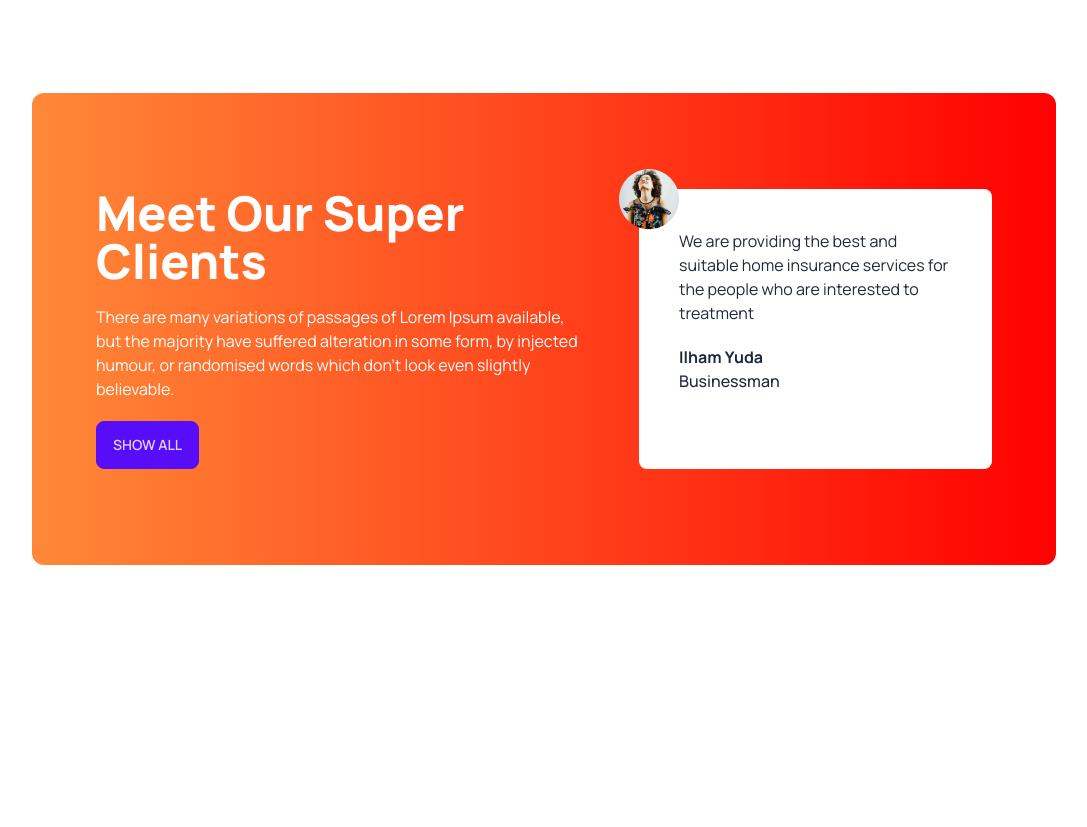
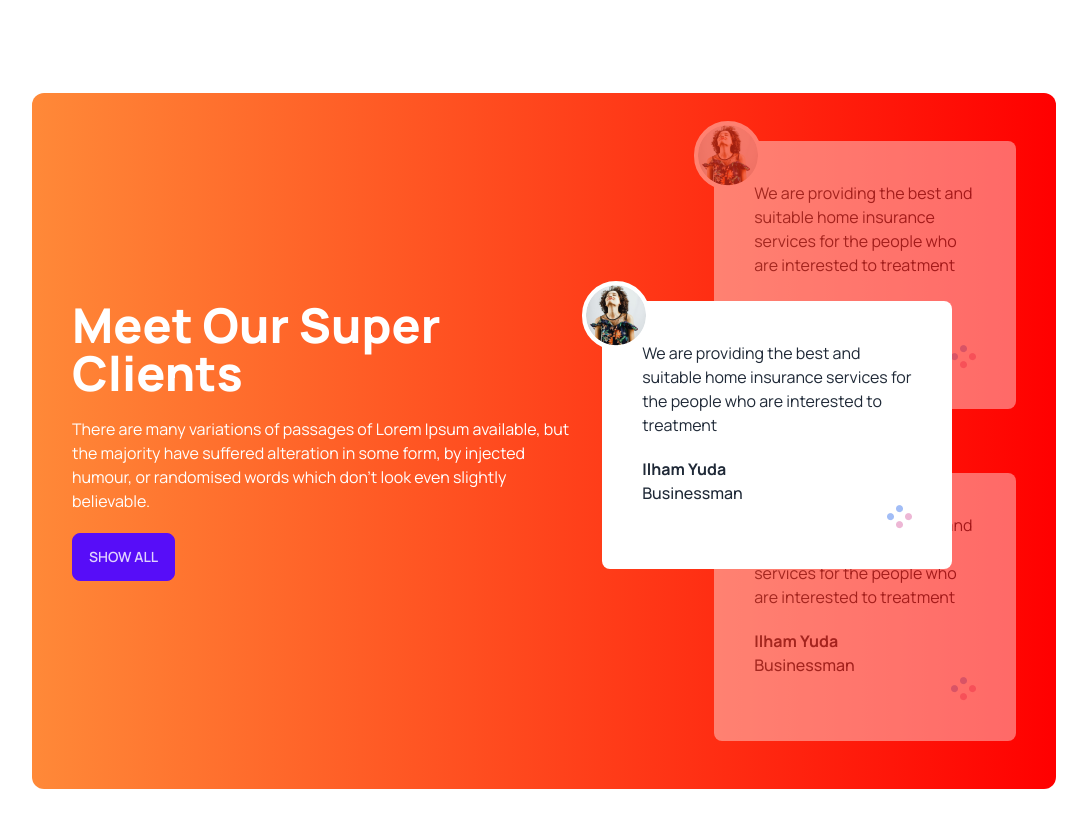
Before and after one commit to 78faysal/Tea-House, a plain HTML site: page index.html in a window 1280 px wide. Shown: the part 1694-2521 px from the top of the page, without its empty margins (96-1183 px from the left). Before the commit the page ends 2355 px from the top, so only its background shows below. Drawn offline with nearby package versions, Linux system fonts and the light colour scheme.

Commit message:
super client section added

```diff
--- a/index.html
+++ b/index.html
@@ -129,7 +129,10 @@
                     Great Tea, <br>
                     Freshly Presented
                 </h3>
-                <p>The meaning of gong cha is chanese is to provide the best tea to emperor from all possessions . It represents the highest quality and self expectation. Establishing in 2006, Gong cha had been deeply appreciated by its custoers  because of good words of mouth and unique customized service orginated from Taiwan.</p>
+                <p>The meaning of gong cha is chanese is to provide the best tea to emperor from all possessions . It
+                    represents the highest quality and self expectation. Establishing in 2006, Gong cha had been deeply
+                    appreciated by its custoers because of good words of mouth and unique customized service orginated
+                    from Taiwan.</p>
                 <h4 class="text-xl font-extrabold">Unique Taste</h4>
                 <p>A Unique and different style from other teapots gives a luxurious and minimalist impression</p>
                 <h4 class="text-xl font-extrabold mt-8">Premium Quality</h4>
@@ -138,19 +141,61 @@
         </section>
 
         <!-- super client section  -->
-        <section class="my-24 rounded-xl flex flex-col lg:flex-row gap-12 bg-gradient-to-l from-[#F00] to-[#FF8938] px-16 py-24">
-            <div class="space-y-5">
-                <h2 class="text-5xl font-extrabold text-white">Meet Our Super <br> Clients</h2>
-                <p class="text-white">There are many variations of passages of Lorem Ipsum available, but the majority have suffered alteration in some form, by injected humour, or randomised words which don't look even slightly believable. </p>
-                <button class="btn btn-primary">Show All</button>
+        <section
+            class="my-24 rounded-xl flex flex-col lg:flex-row gap-12 bg-gradient-to-l from-[#F00] to-[#FF8938] px-10 py-12">
+            <div class="flex items-center lg:pr-24">
+                <div class="space-y-5">
+                    <h2 class="text-5xl font-extrabold text-white">Meet Our Super <br> Clients</h2>
+                    <p class="text-white">There are many variations of passages of Lorem Ipsum available, but the
+                        majority
+                        have suffered alteration in some form, by injected humour, or randomised words which don't look
+                        even
+                        slightly believable. </p>
+                    <button class="btn btn-primary">Show All</button>
+                </div>
             </div>
 
-            <!-- review  -->
-            <div class="relative p-10 rounded-lg bg-white">
-                <img class="absolute -left-5 -top-5" src="images/client.png" alt="">
-                <p>We are providing the best and suitable home insurance services for the people who are interested to treatment</p>
-                <h4 class="font-bold mt-5">Ilham Yuda</h4>
-                <p class="font-medium">Businessman</p>
+            <!-- review container -->
+            <div class="relative">
+                <!-- past review  -->
+                <div class="relative p-10 mb-16 z-10 opacity-40 rounded-lg bg-white">
+                    <img class="absolute -left-5 -top-5 border-4 rounded-full bg-white border-white"
+                        src="images/client.png" alt="">
+                    <p>We are providing the best and suitable home insurance services for the people who are interested
+                        to
+                        treatment</p>
+                    <h4 class="font-bold mt-5">Ilham Yuda</h4>
+                    <p class="font-medium">Businessman</p>
+                    <div class="flex justify-end">
+                        <img src="images/circles.png" alt="">
+                    </div>
+                </div>
+                <!-- current review  -->
+                <div class="absolute p-10 top-40 z-20 lg:-left-28 lg:w-[350px] rounded-lg bg-white">
+                    <img class="absolute -left-5 -top-5 border-4 rounded-full bg-white border-white"
+                        src="images/client.png" alt="">
+                    <p>We are providing the best and suitable home insurance services for the people who are interested
+                        to
+                        treatment</p>
+                    <h4 class="font-bold mt-5">Ilham Yuda</h4>
+                    <p class="font-medium">Businessman</p>
+                    <div class="flex justify-end">
+                        <img src="images/circles.png" alt="">
+                    </div>
+                </div>
+                <!-- previous review  -->
+                <div class="relative opacity-40 z-10 p-10 rounded-lg bg-white">
+                    <img class="absolute -left-5 -top-5 border-4 rounded-full bg-white border-white"
+                        src="images/client.png" alt="">
+                    <p>We are providing the best and suitable home insurance services for the people who are interested
+                        to
+                        treatment</p>
+                    <h4 class="font-bold mt-5">Ilham Yuda</h4>
+                    <p class="font-medium">Businessman</p>
+                    <div class="flex justify-end">
+                        <img src="images/circles.png" alt="">
+                    </div>
+                </div>
             </div>
         </section>
 
```
